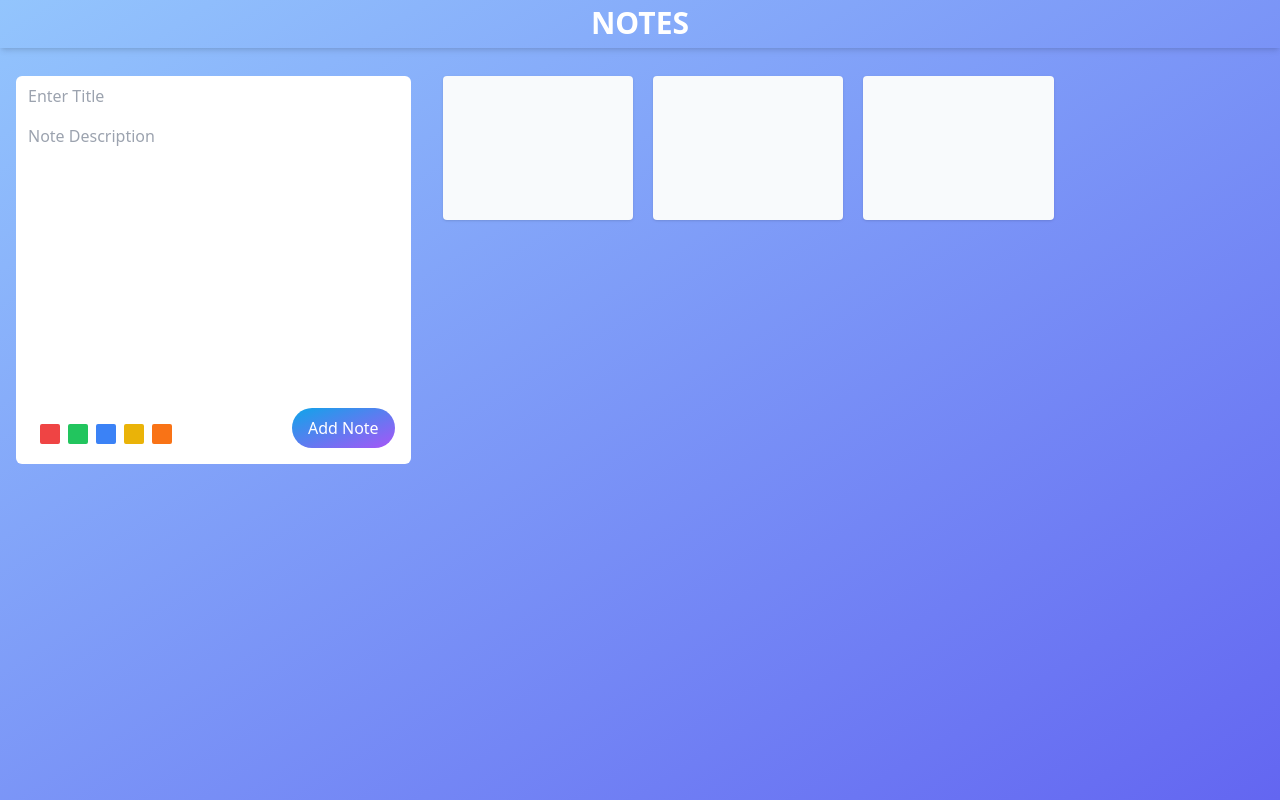
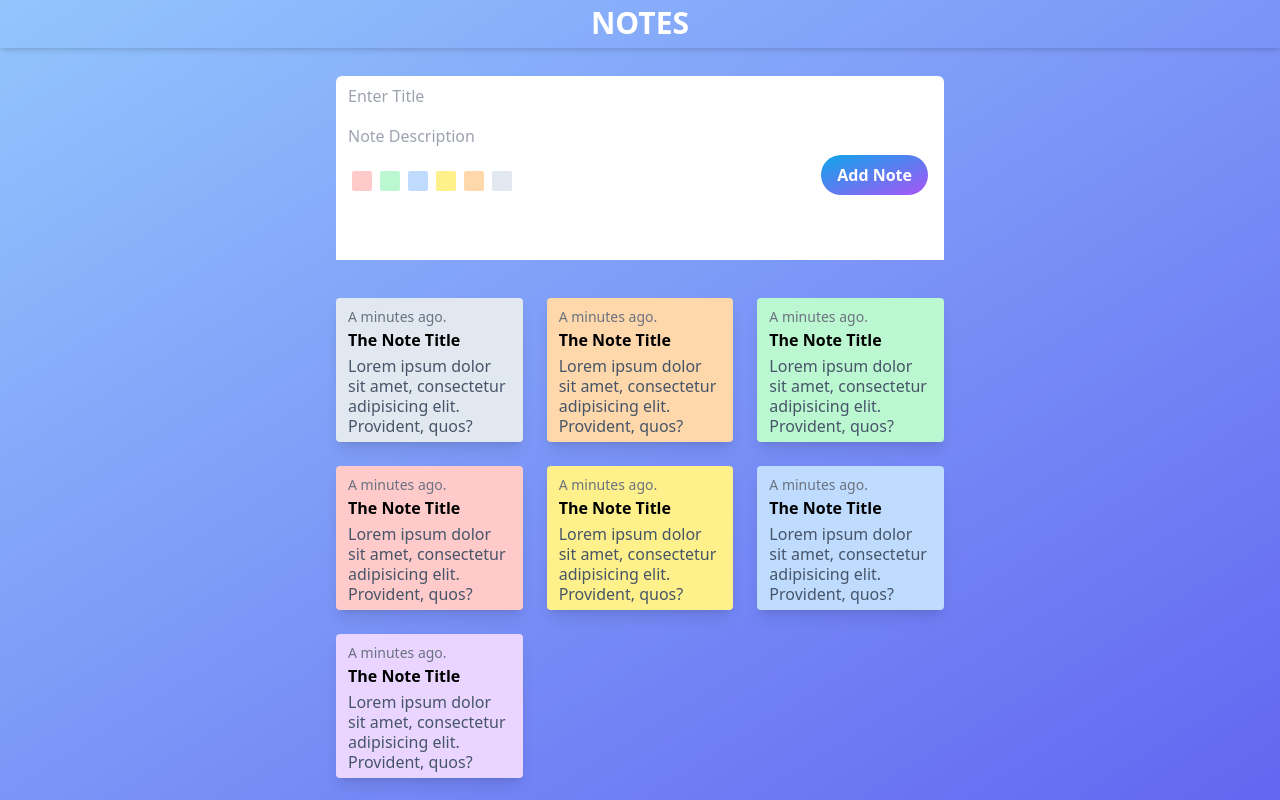
Before and after one commit to arman-arif/vuejs-note-app, a Vue app: page / in a window 1280 px wide. Built offline with nearby package versions, Linux system fonts and the light colour scheme.

Commit message:
design wip

```diff
--- a/src/Layout.vue
+++ b/src/Layout.vue
@@ -1,72 +1,65 @@
-<script>
-</script>
-
-<style lang="scss" module="tailwind">
-</style>
-
 <template>
   <div class="wrapper">
     <div class="topbar">
-      <h1
-        class="
-          text-center text-3xl text-white
-          leading-normal
-          font-semibold
-          uppercase
-        "
-      >
-        Notes
-      </h1>
+      <h1 class="app-title">Notes</h1>
     </div>
-    <div class="flex flex-col md:flex-row h-[calc(100%-3rem)] w-full py-3">
-      <div class="w-full md:w-1/3 md:h-full md:container">
-        <form class="p-4 md:h-full" action="" @submit.prevent="false">
-          <input
-            type="text"
-            class="w-full px-3 py-2 rounded-t-md text-base"
-            placeholder="Enter Title"
-          />
-          <div class="relative h-1/2 md:h-1/2 rounded-b-md bg-white">
-            <textarea
-              class="w-full py-2 px-3 resize-none h-5/6 text-base text-slate-600"
-              placeholder="Note Description"
-            ></textarea>
+    <div class="content-wrapper">
+      <div class="form-wrapper">
+        <form class="main-form" action @submit.prevent="false">
+          <input type="text" class="note-title" placeholder="Enter Title" />
+          <div class="form-description">
+            <textarea class="note-desc" placeholder="Note Description"></textarea>
             <div class="color-palettes">
-              <span class="bg-red-500 border-red-500"></span>
-              <span class="bg-green-500 border-green-500"></span>
-              <span class="bg-blue-500 border-blue-500"></span>
-              <span class="bg-yellow-500 border-yellow-500"></span>
-              <span class="bg-orange-500 border-orange-500"></span>
-              <span class="bg-slate-300 border-slate-300"></span>
+              <span class="bg-red-200 border-red-200"></span>
+              <span class="bg-green-200 border-green-200"></span>
+              <span class="bg-blue-200 border-blue-200"></span>
+              <span class="bg-yellow-200 border-yellow-200"></span>
+              <span class="bg-orange-200 border-orange-200"></span>
+              <span class="bg-slate-200 border-slate-200"></span>
             </div>
-            <button
-              type="submit"
-              class="
-                absolute
-                bg-gradient-to-tl
-                from-purple-500
-                to-sky-500
-                hover:from-purple-400 hover:to-sky-600 hover:text-slate-50
-                text-white
-                px-4
-                py-2
-                rounded-full
-                right-4
-                bottom-4
-              "
-            >
-              Add Note
-            </button>
+            <button type="submit" class="add-btn">Add Note</button>
           </div>
         </form>
       </div>
-      <div class="w-full md:w-2/3 h-full">
-        <div class="notes">
-          <div class="note h-36 bg-slate-50 rounded shadow"></div>
-          <div class="note h-36 bg-slate-50 rounded shadow"></div>
-          <div class="note h-36 bg-slate-50 rounded shadow"></div>
+      <div class="w-full md:h-full h-[calc(100%-200px)]">
+        <div class="notes h-full w-1/2 mx-auto">
+          <div
+            class="note h-36 rounded shadow-lg relative hover:shadow-2xl p-3"
+            v-for="color in colors"
+            :class="color"
+          >
+            <button class="close-btn">&times;</button>
+            <div class="content">
+              <div class="time text-gray-500 text-sm leading-none">A minutes ago.</div>
+              <h2 class="title text-md font-semibold leading-loose">The Note Title</h2>
+              <p
+                class="desc leading-tight text-base text-slate-600"
+              >Lorem ipsum dolor sit amet, consectetur adipisicing elit. Provident, quos?</p>
+            </div>
+          </div>
         </div>
       </div>
     </div>
   </div>
 </template>
+
+<script>
+export default {
+  name: "Layout",
+  data() {
+    return {
+      colors: [
+        "bg-slate-200",
+        "bg-orange-200",
+        "bg-green-200",
+        "bg-red-200",
+        "bg-yellow-200",
+        "bg-blue-200",
+        "bg-purple-200",
+      ],
+    };
+  },
+};
+</script>
+
+<style lang="scss" module="tailwind"></style>
--- a/src/assets/main.scss
+++ b/src/assets/main.scss
@@ -1,6 +1,7 @@
 @tailwind base;
 @tailwind components;
 @tailwind utilities;
+
 @layer base {
     textarea:focus,
     input:focus {
@@ -14,23 +15,59 @@
     }
     .topbar {
         @apply h-12 shadow-md;
+        .app-title {
+            @apply text-center text-3xl text-white leading-normal font-semibold uppercase;
+        }
     }
+
+    .content-wrapper {
+        @apply flex flex-col h-[calc(100%-3rem)] w-full py-3;
+    }
+
+    .form-wrapper {
+        @apply md:h-full w-full;
+    }
+
+    .form-description{
+        @apply relative h-1/2 md:h-1/2 rounded-b-md bg-white;
+    }
+
+    .main-form {
+        @apply p-4 md:h-full w-[640px] mx-auto;
+        .note-title {
+            @apply w-full px-3 py-2 rounded-t-md text-base;
+        }
+
+        .note-desc {
+            @apply w-full py-2 px-3 resize-none h-36 text-base text-slate-600 ;
+        }
+
+        .add-btn {
+            @apply absolute bg-gradient-to-tl from-purple-500 to-sky-500 hover:from-purple-400 hover:to-sky-600 hover:text-slate-50 text-white px-4 py-2 rounded-full right-4 bottom-4 hover:shadow-md font-semibold;
+        }
+    }
+
+
     .color-palettes {
         @apply absolute h-5 bottom-5 left-4;
-        span:not(:last-child) {
-            @apply h-5 w-5 ml-2 rounded-sm inline-block border-2;
+        span {
+            @apply h-5 w-5 rounded-sm inline-block border-2;
+            &:not(:last-child) {
+                @apply mr-2;
+            }
         }
     }
     .notes {
-        @apply p-4 grid gap-5;
-        @screen sm {
-            @apply grid-cols-2;
-        }
-        @screen lg {
-            @apply grid-cols-3;
-        }
-        @screen xl {
-            @apply grid-cols-4;
+        @apply p-4 grid gap-6 sm:grid-cols-2 lg:grid-cols-3 overflow-x-hidden overflow-y-auto;
+        .note {
+            .close-btn {
+                @apply absolute right-2 top-0 inline-block opacity-0;
+            }
+            &:hover {
+                & .close-btn {
+                    @apply text-red-500 opacity-100 hover:cursor-pointer text-xl;
+                }
+            }
         }
     }
 }
--- a/src/main.js
+++ b/src/main.js
@@ -1,5 +1,5 @@
 import { createApp } from 'vue'
-import App from './App.vue'
+import RootApp from './App.vue'
 import './assets/main.scss';
 
-createApp(App).mount('#app')
+createApp(RootApp).mount('#app')
```
